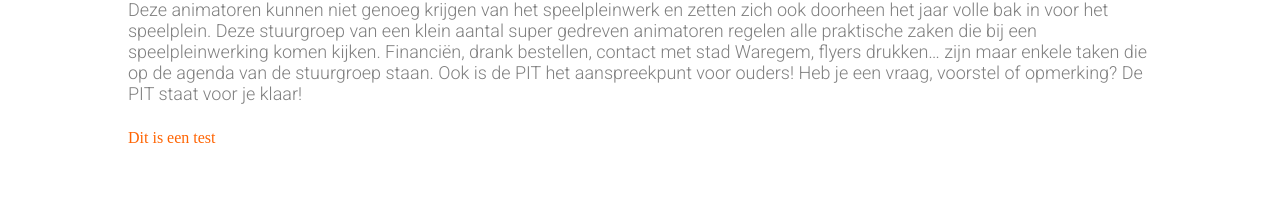
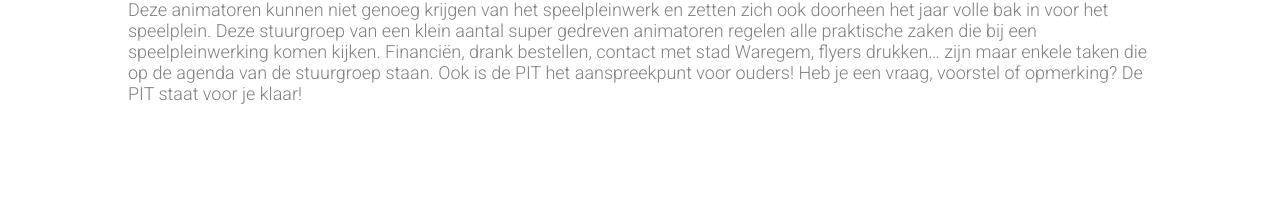
Before and after one commit to despeelberg/despeelberg-be, a Vue app: page /pit in a window 1280 px wide. Shown: the part 258-477 px from the top of the page. Built offline with nearby package versions, Linux system fonts and the light colour scheme.

Commit message:
Updated datumswerkjaar 2022

```diff
--- a/src/views/Pit.vue
+++ b/src/views/Pit.vue
@@ -15,7 +15,7 @@
           opmerking? De PIT staat voor je klaar!
         </p>
       </block>
-      <emphasis :block="false" :type="'alert'"> Dit is een test </emphasis>
+      <!-- <emphasis :block="false" :type="'alert'"> Dit is een test </emphasis> -->
     </page>
   </div>
 </template>
```
